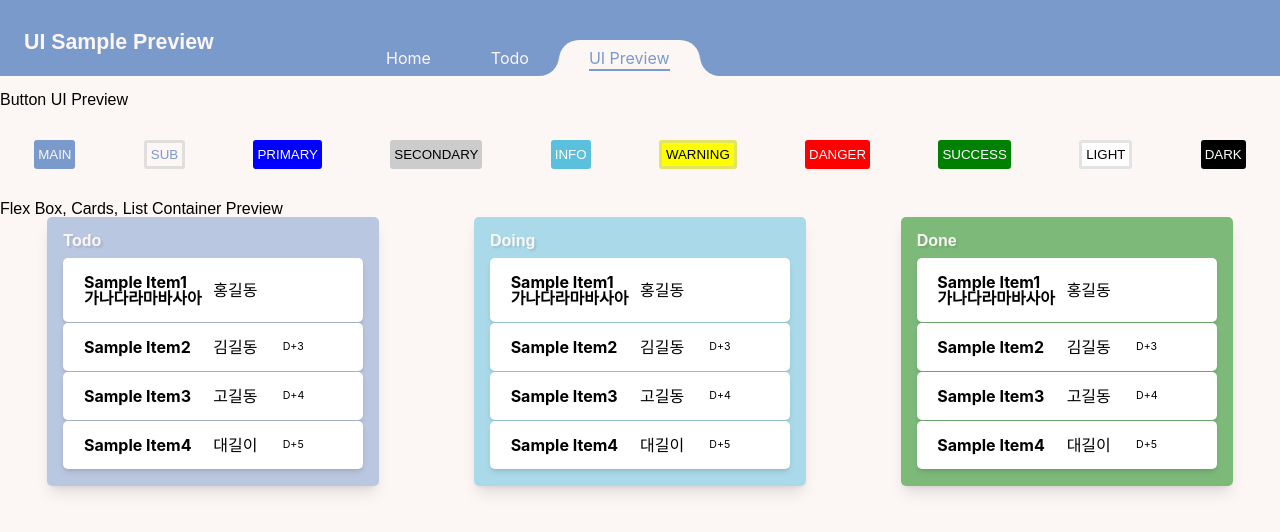
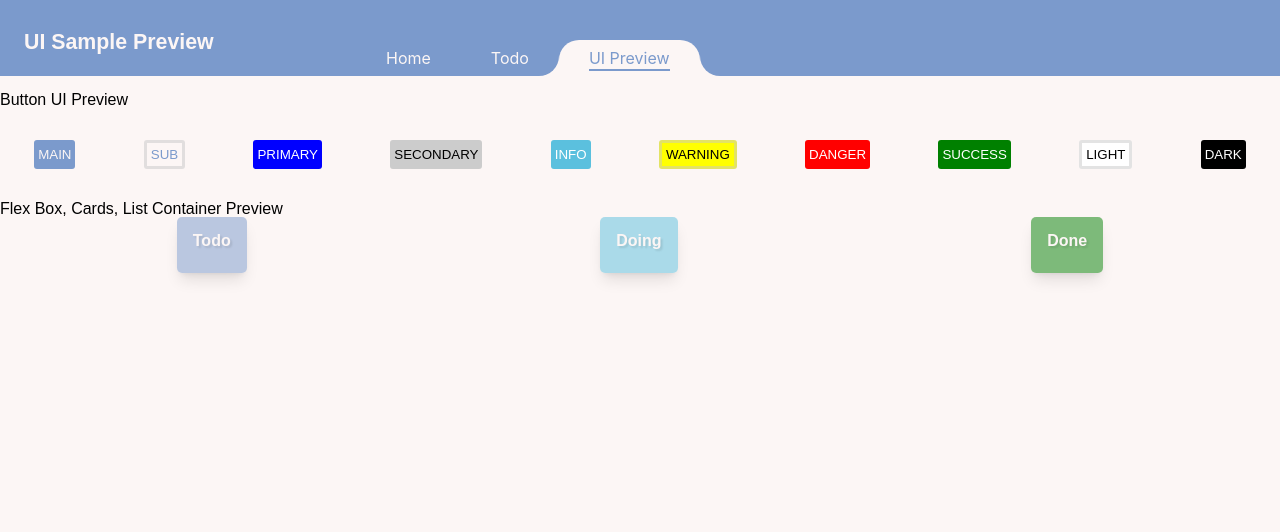
Before and after one commit to RunLearn/super-todoapp, a Next.js app: page /ui-preivew in a window 1280 px wide. Shown: the top 532 px of the page. Built offline with nearby package versions, Linux system fonts and the light colour scheme.

Commit message:
Style(Todo): Fix wrong word and Remove dummy tags

```diff
--- a/src/features/todo/components/TodoListConatiner.tsx
+++ b/src/features/todo/components/TodoListConatiner.tsx
@@ -15,24 +15,11 @@ const TodoListConatiner: NextPage<TodoListContainerProps> = (props) => {
             <h1>{ props.title }</h1>
         </header>
         <ul>
-            <li>
-                <TodoItemSurfaceCard title="Sample Item1 가나다라마바사아" name="홍길동" />
-            </li>
-            <li>
-                <TodoItemSurfaceCard title="Sample Item2" name="김길동" deadline="2022-02-23" />
-            </li>
-            <li>
-                <TodoItemSurfaceCard title="Sample Item3" name="고길동" deadline="2022-02-22" />
-            </li>
-            <li>
-                <TodoItemSurfaceCard title="Sample Item4" name="대길이" deadline="2022-02-21" />
-            </li>
-
             {
                 props.list?.map((item, index, array)=>{
                     return (
                         <li key={ index }>
-                            <TodoItemSurfaceCard title={ item.title } name={ item.title } deadline={ item.deadline } />
+                            <TodoItemSurfaceCard title={ item.title } name={ item.name } deadline={ item.deadline } />
                         </li>
                     )
                 })
```
